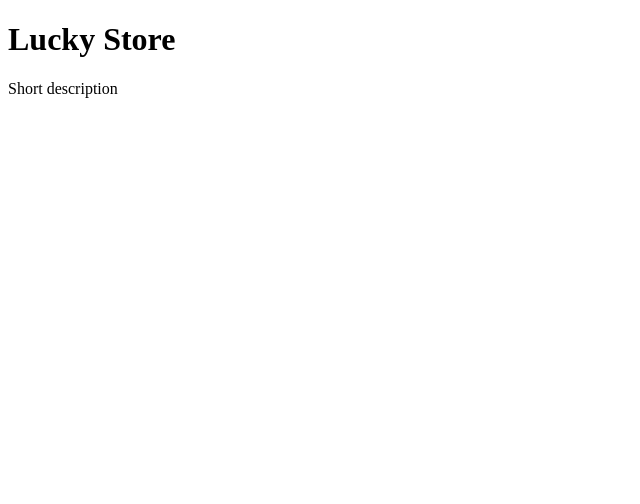
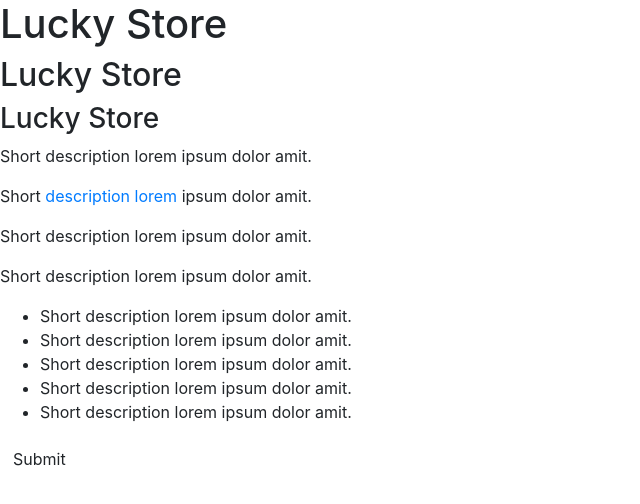
Before and after one commit to malkodenis/lucky-store, a plain HTML site: page index.html in a window 1280 px wide. Shown: the whole page, without its empty margins (0-640 px from the left). Drawn offline with nearby package versions, Linux system fonts and the light colour scheme.

Commit message:
bootstrap init

```diff
--- a/index.html
+++ b/index.html
@@ -3,9 +3,30 @@
 <head lang="en">
     <meta charset="UTF-8">
     <title>Lucky Store</title>
+
+    <!-- Bootstrap init start -->
+    <link rel="stylesheet" href="bower_components/bootstrap/dist/css/bootstrap.min.css"/>
+    <script src="bower_components/bootstrap/dist/js/bootstrap.min.js"></script>
+    <!-- Bootstrap init end -->
+
 </head>
 <body>
     <h1>Lucky Store</h1>
-    <p>Short description</p>
+    <h2>Lucky Store</h2>
+    <h3>Lucky Store</h3>
+    <p>Short description lorem ipsum dolor amit.</p>
+    <p>Short <a href="#">description lorem</a> ipsum dolor amit.</p>
+    <p>Short description lorem ipsum dolor amit.</p>
+    <p>Short description lorem ipsum dolor amit.</p>
+    <ul>
+        <li>Short description lorem ipsum dolor amit.</li>
+        <li>Short description lorem ipsum dolor amit.</li>
+        <li>Short description lorem ipsum dolor amit.</li>
+        <li>Short description lorem ipsum dolor amit.</li>
+        <li>Short description lorem ipsum dolor amit.</li>
+    </ul>
+    <form action="#">
+        <button class="btn" type="submit">Submit</button>
+    </form>
 </body>
 </html>
```
Also changed, not shown: README.md, 1 other file.
